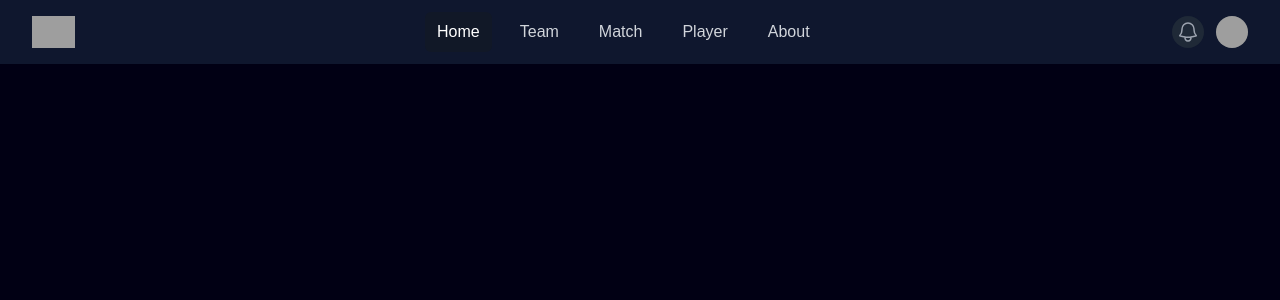
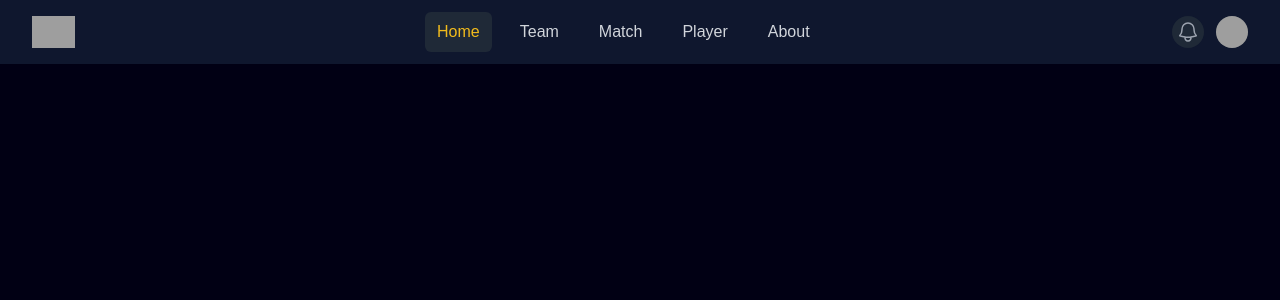
Before and after one commit to WahyuNT/molemetrics-web, a Next.js app: page / in a window 1280 px wide. Shown: the top 300 px of the page. Built offline with nearby package versions, Linux system fonts and the light colour scheme; grey boxes are pictures that could not be loaded; a web font is replaced by a local one.

Commit message:
refactor: Update NavbarComp styles for primary color and hover effect

```diff
--- a/components/NavbarComp.tsx
+++ b/components/NavbarComp.tsx
@@ -58,8 +58,8 @@ export default function Navbar() {
                     aria-current={item.current ? "page" : undefined}
                     className={classNames(
                       item.current
-                        ? "bg-gray-900 text-white"
-                        : "text-gray-300 hover:bg-gray-700 hover:text-white",
+                        ? "bg-gray-800 text-primary"
+                        : "text-gray-300 hover:bg-gray-700 hover:text-white ",
                       "rounded-md px-3 py-2 text-md font-medium"
                     )}
                   >
--- a/tailwind.config.ts
+++ b/tailwind.config.ts
@@ -10,11 +10,13 @@ const config: Config = {
   theme: {
     extend: {
       colors: {
-        primary:"#6F66D9",
+        primary:"#F1BB1C",
+        primaryEnd:"#FF8D01",
         dark:"#010014",
         light:"#E6E6F5",
         navbar: "#0F172E",
         sidebar: "#0F172E",
+
 
       },
     },
```
